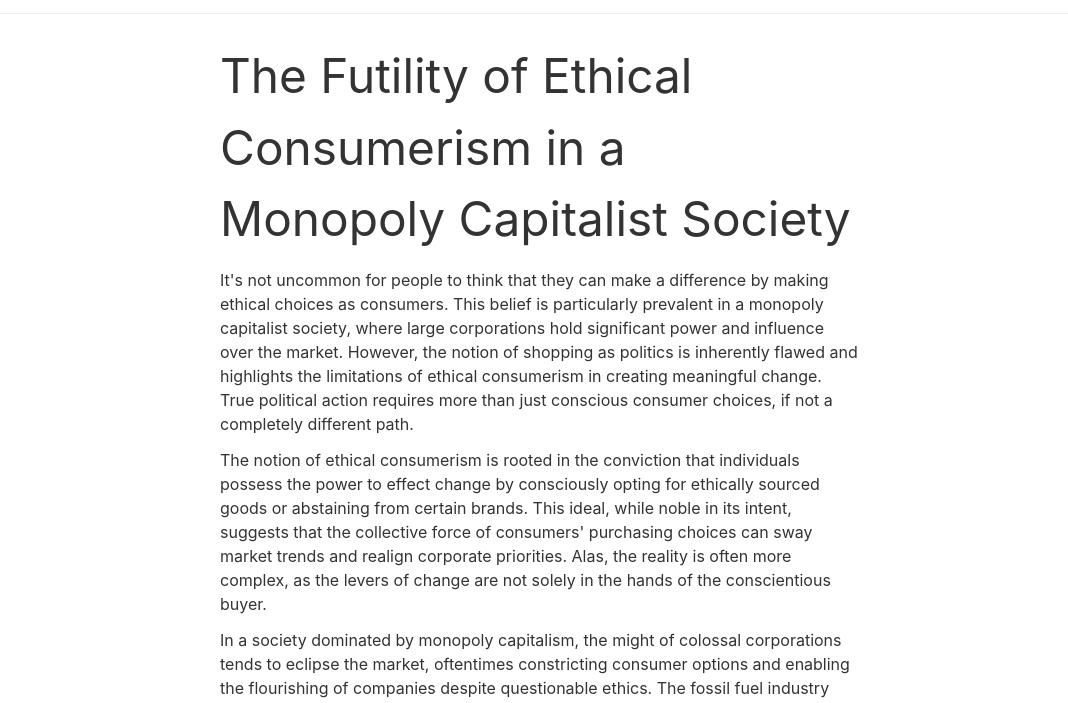
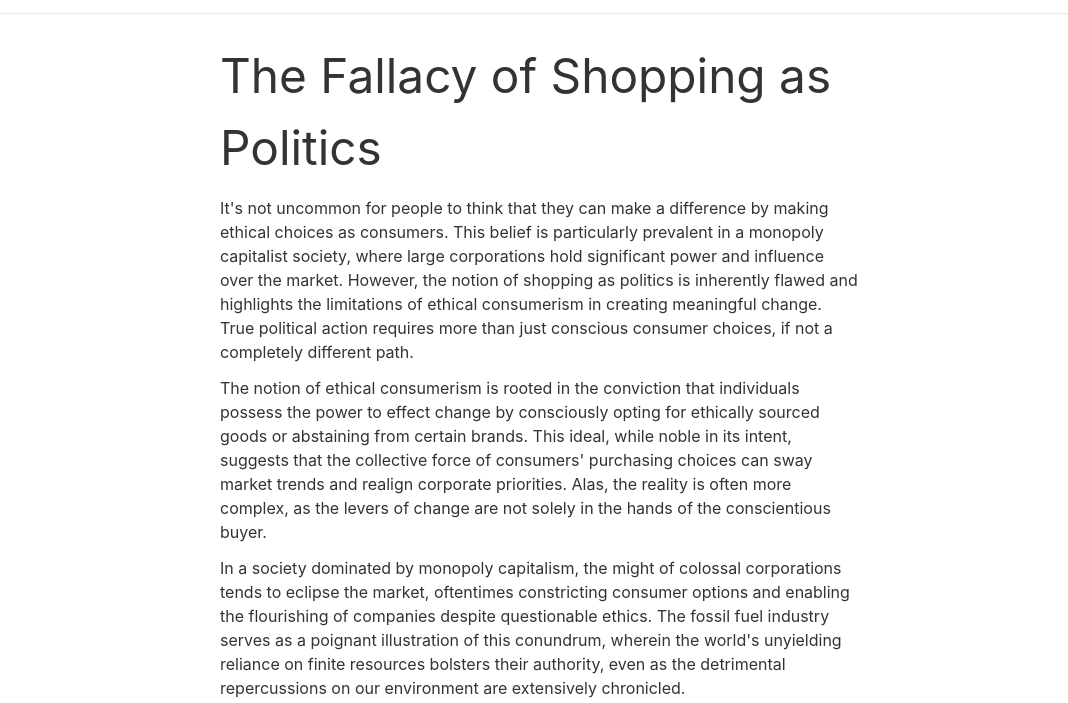
Before and after one commit to ar363/eleventy-stylus-blog-theme, an Eleventy site: page posts/ethical-consumerism.md in a window 1280 px wide. Shown: the part 67-770 px from the top of the page, without its empty margins (100-1168 px from the left). Built offline with nearby package versions, Linux system fonts and the light colour scheme; Eleventy itself is replaced by a stand-in of ours; files that its build step writes are made by us from their sources.

Commit message:
Update title

```diff
--- a/posts/ethical-consumerism.md
+++ b/posts/ethical-consumerism.md
@@ -1,5 +1,5 @@
 ---
-title: The Futility of Ethical Consumerism in a Monopoly Capitalist Society
+title: The Fallacy of Shopping as Politics
 date: 2023-04-20
 description: The Futility of Ethical Consumerism in a Monopoly Capitalist Society
 tags:
```
